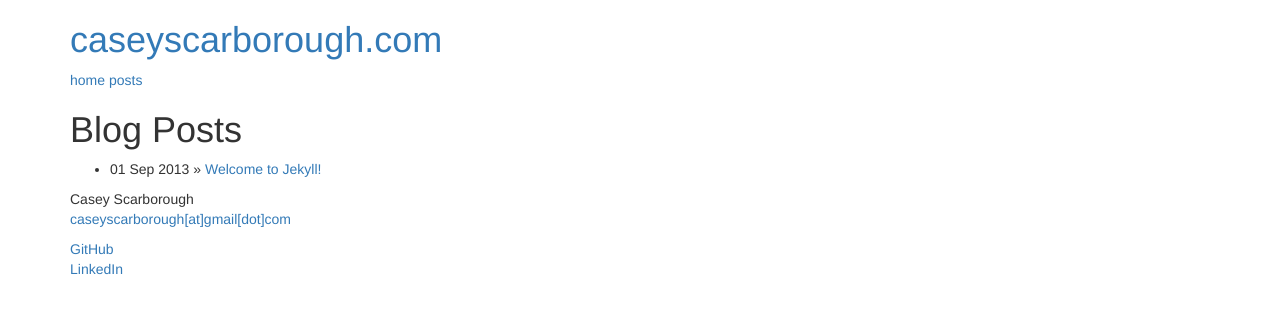
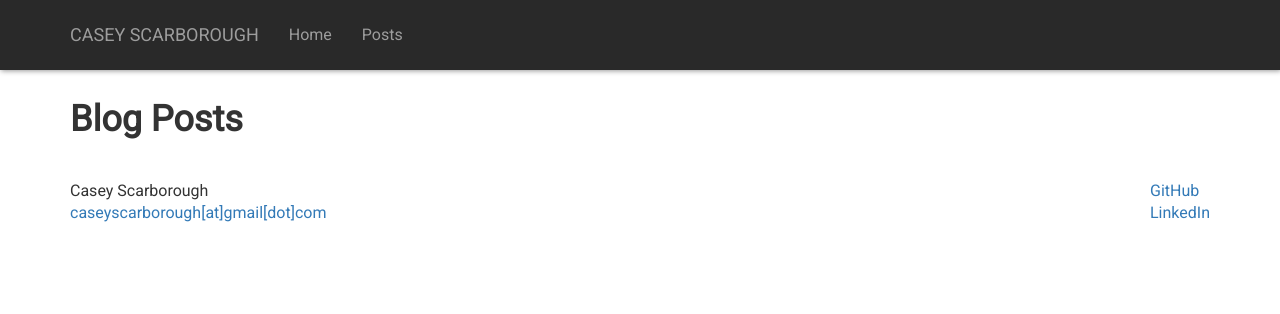
Before and after one commit to caseyscarborough/caseyscarborough.github.io, a Jekyll site: the page built from posts.html, in a window 1280 px wide. Shown: the top 314 px of the page. Built offline with Jekyll 4.4.1, drawn with Linux system fonts in a browser that asks for light colours; nearby versions of some CDN libraries; Markdown is read by kramdown in place of the engine named in the settings.

Commit message:
Remove sample post and add basic styling.

```diff
--- a/_layouts/default.html
+++ b/_layouts/default.html
@@ -8,32 +8,48 @@
 
         <!-- Bootstrap Resources -->
         <link rel="stylesheet" href="//netdna.bootstrapcdn.com/bootstrap/3.0.0/css/bootstrap.min.css">
+        <script src="http://code.jquery.com/jquery-1.10.1.min.js"></script>
         <script src="//netdna.bootstrapcdn.com/bootstrap/3.0.0/js/bootstrap.min.js"></script>
+
+        <!-- Font Resources -->
+        <link href='//fonts.googleapis.com/css?family=Montserrat' rel='stylesheet' type='text/css'>
+        <link href='//fonts.googleapis.com/css?family=Roboto' rel='stylesheet' type='text/css'>
 
         <link rel="stylesheet" href="/css/syntax.css">
         <link rel="stylesheet" href="/css/main.css">
-
     </head>
     <body>
-
+      <header class="navbar navbar-inverse navbar-fixed-top" role="banner">
         <div class="container">
-          <div class="site">
-            <div class="header">
-              <h1 class="title"><a href="/">{{ site.name }}</a></h1>
-              <a class="extra" href="/">home</a>
-              <a class="extra" href="/posts.html">posts</a>
+          <div class="navbar-header">
+            <button type="button" class="navbar-toggle" data-toggle="collapse" data-target=".cs-navbar-collapse">
+              <span class="sr-only">Toggle navigation</span>
+              <span class="icon-bar"></span>
+              <span class="icon-bar"></span>
+              <span class="icon-bar"></span>
+            </button>
+            <a class="navbar-brand" href="/">CASEY SCARBOROUGH</a>
           </div>
+          <nav class="collapse navbar-collapse cs-navbar-collapse" role="navigation">
+            <ul class="nav navbar-nav">
+              <li><a href="/">Home</a></li>
+              <li><a href="/posts.html">Posts</a></li>
+            </ul>
+          </nav>
+        </div>
+      </header>
 
       {{ content }}
 
+      <div class="container">
         <div class="footer">
-              <div class="contact">
+          <div class="info">
             <p>
               Casey Scarborough<br />
               <a href="mailto:caseyscarborough@gmail.com">caseyscarborough[at]gmail[dot]com</a>
             </p>
           </div>
-              <div class="contact">
+          <div class="social">
             <p>
               <a href="https://github.com/caseyscarborough/">GitHub</a><br />
               <a href="https://linkedin.com/in/caseyscarborough">LinkedIn</a><br />
@@ -41,7 +57,5 @@
           </div>
         </div>
       </div>
-        </div> <!-- /container -->
-
     </body>
 </html>
--- /dev/null
+++ b/css/main.css
@@ -0,0 +1,34 @@
+html, body {
+  width: 100%;
+  height: 100%;
+}
+
+body {
+  padding-top: 80px;
+  font-size: 16px;
+  font-family: 'Roboto' !important;
+}
+
+h1, h2, h3, h4 {
+  font-family: 'Roboto' !important;
+  font-weight: bold;
+}
+
+.navbar {
+  padding: 10px 0 10px;
+  background: #292929;
+  box-shadow: 1px 1px 5px #999;
+  border: none;
+}
+
+.footer {
+  margin-top: 30px;
+}
+
+.footer .info {
+  float: left;
+}
+
+.footer .social {
+  float: right;
+}
--- a/posts.html
+++ b/posts.html
@@ -3,7 +3,7 @@ layout: default
 title: Posts
 ---
 
-<div id="home">
+<div class="container">
   <h1>Blog Posts</h1>
   <ul class="posts">
     {% for post in site.posts %}
```
Also changed, not shown: _posts/2013-09-01-welcome-to-jekyll.markdown (deleted, +0 -24 lines). Lines whose indentation alone changed are shown as unchanged.
